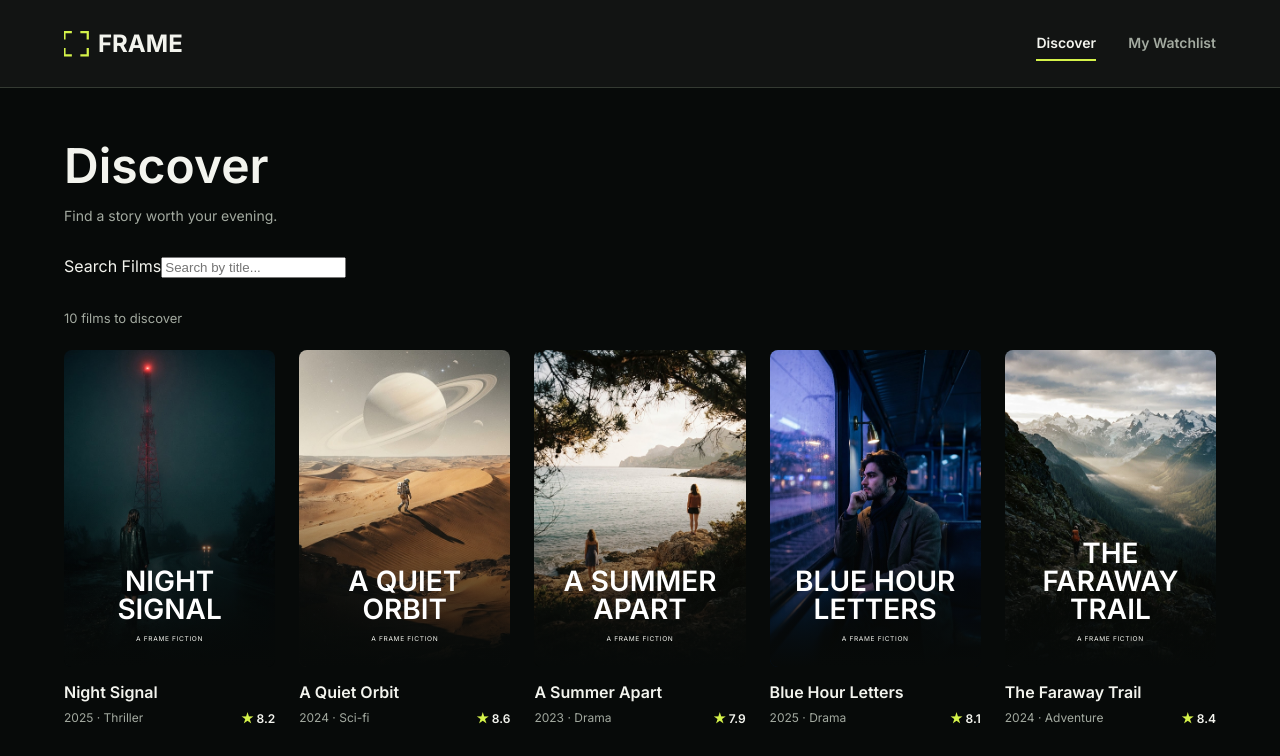
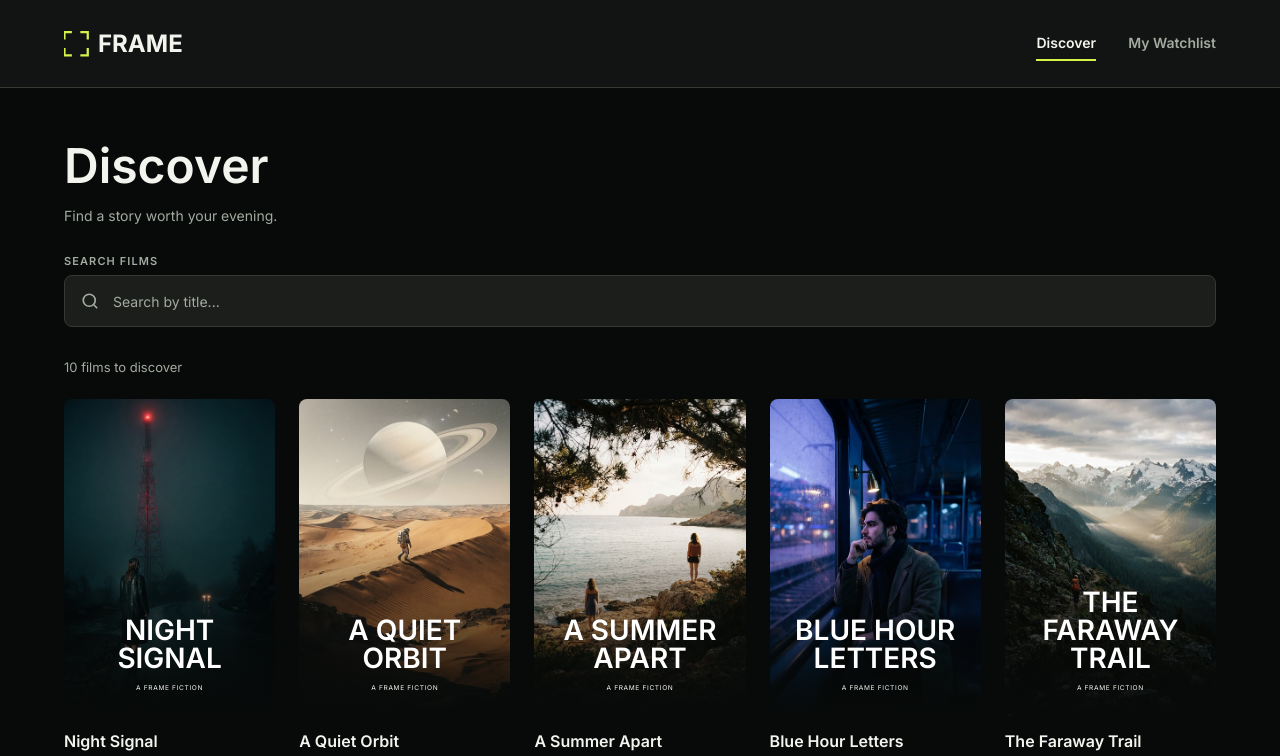
Before and after one commit to web-ui-practice/frame-movie-library, a React (Vite) app: page / in a window 1280 px wide. Shown: the top 756 px of the page. Built offline with nearby package versions, Linux system fonts and the light colour scheme.

Commit message:
Style search input according to Figma

```diff
--- a/src/views/DiscoverView.css
+++ b/src/views/DiscoverView.css
@@ -57,3 +57,57 @@
  font-size: 14px;
  font-weight: 400;
 }
+
+.discover__filters {
+  display: flex;
+  gap: 16px;
+}
+
+.discover__search {
+  flex: 1;
+  display: flex;
+  flex-direction: column;
+  gap: 8px;
+}
+
+.discover__label {
+  font-size: 11px;
+  font-weight: 600;
+  line-height: 1;
+  letter-spacing: 0.1em;
+  text-transform: uppercase;
+  color: var(--color-muted);
+}
+
+.discover__field {
+  display: flex;
+  align-items: center;
+  gap: 12px;
+  height: 52px;
+  padding: 0 16px;
+  background: #1B1E1B;
+  border: 1px solid var(--color-border);
+  border-radius: 8px;
+}
+
+.discover__field:focus-within {
+  border-color: var(--color-accent);
+}
+
+.discover__field-icon {
+  flex-shrink: 0;
+}
+
+.discover__input {
+  flex: 1;
+  background: none;
+  border: none;
+  outline: none;
+  font: inherit;
+  font-size: 14px;
+  color: var(--color-text);
+}
+
+.discover__input::placeholder {
+  color: var(--color-muted);
+}
--- a/src/views/DiscoverView.tsx
+++ b/src/views/DiscoverView.tsx
@@ -2,6 +2,7 @@ import { movies } from '../data/movies';
 import MovieCard from '../components/MovieCard/MovieCard';
 import './DiscoverView.css';
 import { useState } from 'react';
+import searchIcon from '../assets/search.svg';
 
 function DiscoverView () {
 const [search, setSearch] = useState<string>('')
@@ -16,15 +17,18 @@ const filteredMovies = movies.filter((movie) => movie.title.toLowerCase().includ
          </div>
          <div className='discover__filters'>
             <div className='discover__search'>
-                <label htmlFor="movie-search">Search Films</label>
+                <label className="discover__label" htmlFor="movie-search">Search Films</label>
+                <div className='discover__field'>
+                 <img src={searchIcon} alt="" className="discover__field-icon" />
                  <input
                   id='movie-search'
+                  className="discover__input"
                   type="search"
                   placeholder='Search by title...'
                   value={search}
                   onChange={(letter) => setSearch(letter.target.value)}
-
                   />
+                </div>
             </div>
          </div>
          <section className='discover__collection'>
```
Also changed, not shown: src/assets/search.svg (added). Lines whose indentation alone changed are shown as unchanged.
